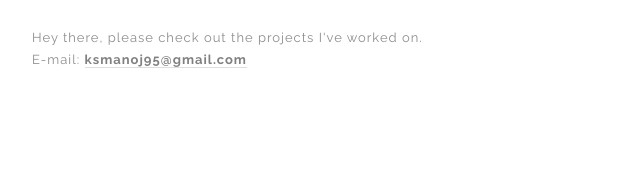
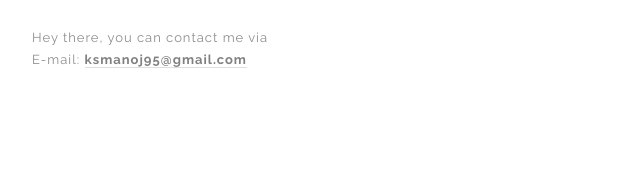
Before and after one commit to Ksmanoj95/Ksmanoj95.github.io, a plain HTML site: page index.html in a window 1280 px wide. Shown: the part 373-565 px from the top of the page, 108-748 px from the left. Drawn offline with Linux system fonts and the light colour scheme.

Commit message:
Update index.html

```diff
--- a/index.html
+++ b/index.html
@@ -88,7 +88,7 @@ div.absolute {
 
           <h1>Hello !<br/>Scroll down to see<br> my portfolio and</h1>
           <h1 class="typewrite"><span>Resume</span></h1> <!--Change on script.js-->
-          <p>Hey there, please check out the projects I've worked on.<br/>E-mail: <a href="mailto:mail@kmanoj.com" style="color: gray;">
+          <p>Hey there, you can contact me via<br/>E-mail: <a href="mailto:ksmanoj95@gmail.com" style="color: gray;">
           <strong>ksmanoj95@gmail.com</strong></a></p>
         </div>
 
```
